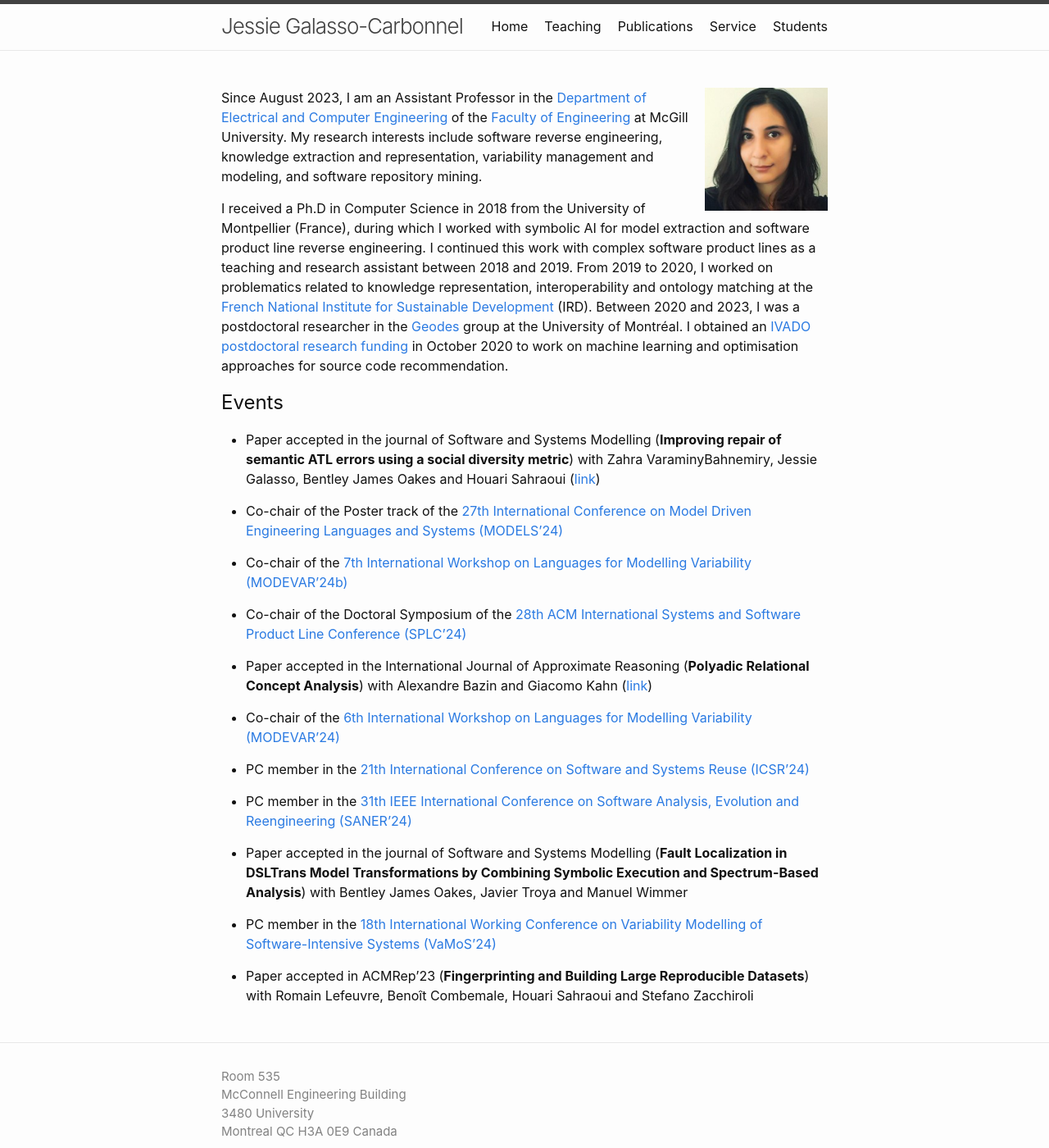
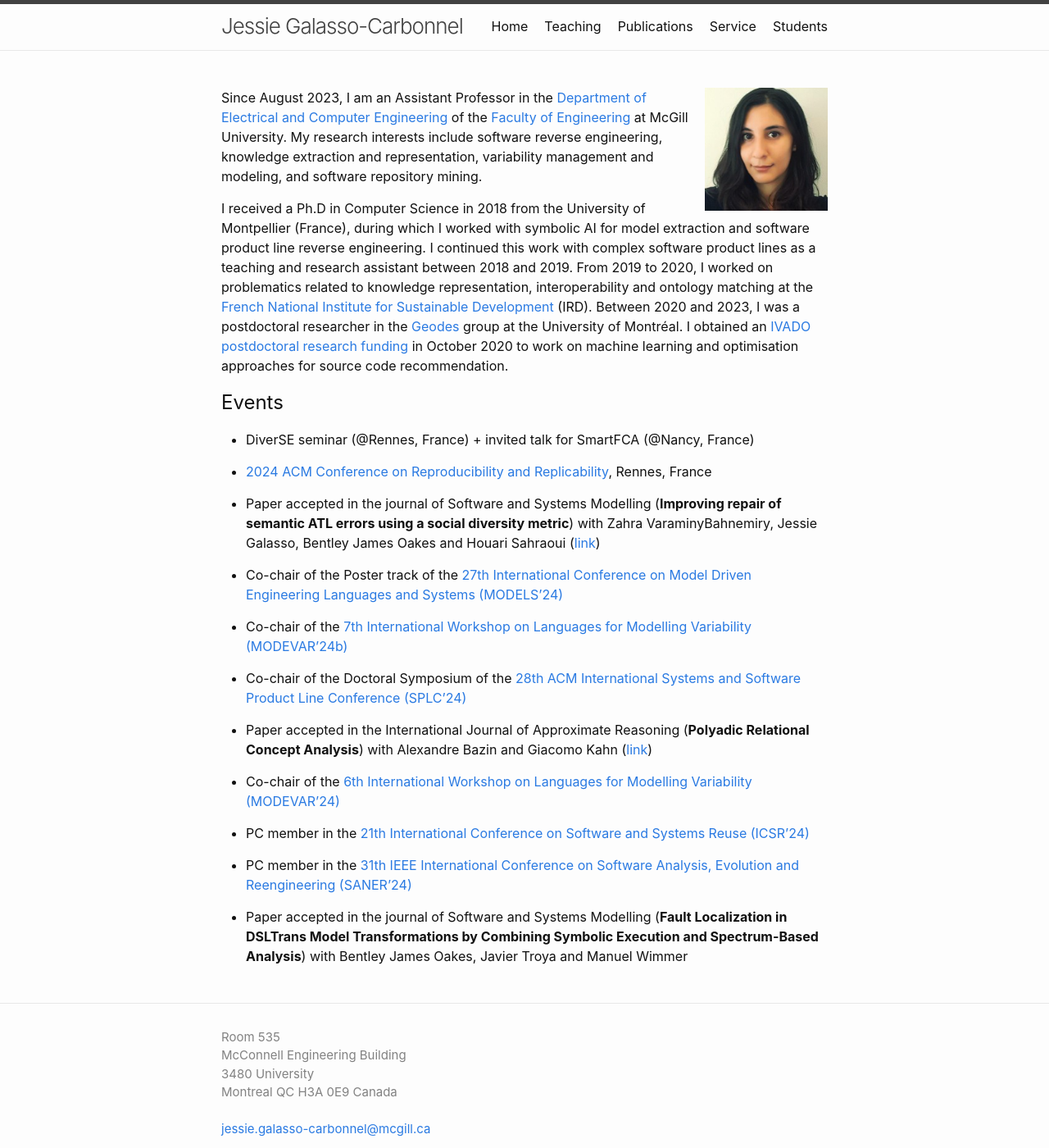
Before and after one commit to jgalasso/jgalasso.github.io, a Jekyll site: the page built from index.markdown, in a window 1280 px wide and 1400 px high. Shown: the whole window at 82% size. Built offline with Jekyll 4.4.1, drawn with Linux system fonts in a browser that asks for light colours.

Commit message:
Update index.markdown

```diff
--- a/index.markdown
+++ b/index.markdown
@@ -15,6 +15,10 @@ Between 2020 and 2023, I was a postdoctoral researcher in the [Geodes](http://ge
 
 
 ## Events
+
+* DiverSE seminar (@Rennes, France) + invited talk for SmartFCA (@Nancy, France)
+
+* [2024 ACM Conference on Reproducibility and Replicability](https://acm-rep.github.io/2024/), Rennes, France
 
 * Paper accepted in the journal of Software and Systems Modelling (__Improving repair of semantic ATL errors using a social diversity metric__) with Zahra VaraminyBahnemiry, Jessie Galasso, Bentley James Oakes and Houari Sahraoui ([link](https://link.springer.com/article/10.1007/s10270-024-01170-4))
 
@@ -34,6 +38,10 @@ Between 2020 and 2023, I was a postdoctoral researcher in the [Geodes](http://ge
 
 * Paper accepted in the journal of Software and Systems Modelling (__Fault Localization in DSLTrans Model Transformations by Combining Symbolic Execution and Spectrum-Based Analysis__) with Bentley James Oakes, Javier Troya and Manuel Wimmer
 
+<!---
+
 * PC member in the [18th International Working Conference on Variability Modelling of Software-Intensive Systems (VaMoS'24)](https://vamos2024.inf.unibe.ch/)
 
 * Paper accepted in ACMRep'23 (__Fingerprinting and Building Large Reproducible Datasets__) with Romain Lefeuvre, Benoît Combemale, Houari Sahraoui and Stefano Zacchiroli
+
+-->
```
